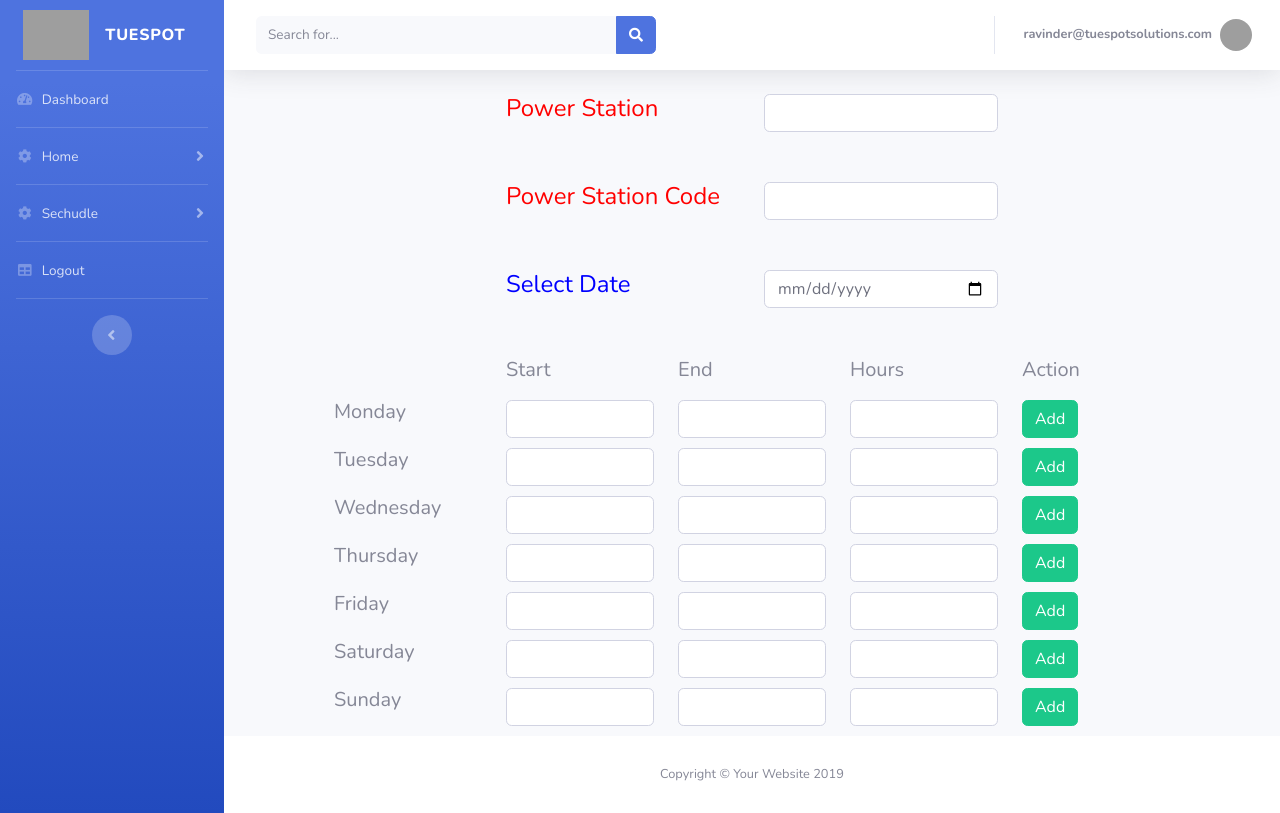
After one commit to vikaskumar1025/basicss, a PHP site: page /schedule.php in a window 1280 px wide. The commit adds this page. Run offline with PHP 8.4, Linux system fonts and the light colour scheme; a user stored in the database is signed in; grey boxes are pictures that could not be loaded.

Commit message:
added new file schedule.php

```diff
--- a/header.php
+++ b/header.php
@@ -80,6 +80,27 @@ extract($_SESSION);
 			  </div>
 			</div>
 		  </li>
+
+
+
+	<hr class="sidebar-divider my-0">
+    	<!-- Nav Item - Home  Menu -->
+    		  <li class="nav-item">
+    				<a class="nav-link collapsed" href="#" data-toggle="collapse" data-target="#ss" aria-expanded="true" aria-controls="home">
+    				  <i class="fas fa-fw fa-cog"></i>
+    				  <span>Sechudle</span>
+    				</a>
+    			<div id="ss" class="collapse" aria-labelledby="headingTwo" data-parent="#accordionSidebar">
+    			  <div class="bg-white py-2 collapse-inner rounded">
+    				<h6 class="collapse-header">Home :</h6>
+    				<a class="collapse-item" href="addschool.php">Add Sechulde</a>
+    				<a class="collapse-item" href="invoice.php">Generate Invoice</a>
+
+    			  </div>
+    			</div>
+    		  </li>
+
+
 
 <hr class="sidebar-divider my-0">
 		<!-- Nav Item - Logout -->
--- /dev/null
+++ b/schedule.php
@@ -0,0 +1,254 @@
+<?php include_once('header.php')  ?>
+
+
+<div class="container-fluid">
+               <div class="row">
+                    <div class="col-sm-3">
+                    </div>
+                    <div class="col-sm-3">
+                        <h4 style="color:red;">Power Station</h4>
+                    </div>
+                     <div class="col-sm-3">
+                          <input class="form-control" type="text" name="powerstation" />
+                     </div>
+               </div>
+               <div class="row">
+               </div>
+               <div class="row">
+               </div>
+               <div class="row">
+                              </div>
+                              <div class="row">
+                              </div>
+
+
+</div>
+
+
+<div class="container-fluid">
+               <div class="row">
+                    <div class="col-sm-3">
+                    </div>
+                    <div class="col-sm-3">
+                        <h4 style="color:red;">Power Station Code</h4>
+                    </div>
+                     <div class="col-sm-3">
+                          <input class="form-control" type="text" name="powerstationcode" />
+                     </div>
+               </div>
+               <div class="row">
+               </div>
+               <div class="row">
+               </div>
+               <div class="row">
+                              </div>
+                              <div class="row">
+                              </div>
+
+
+</div>
+
+
+<div class="container-fluid">
+               <div class="row">
+                    <div class="col-sm-3">
+                    </div>
+                    <div class="col-sm-3">
+                        <h4 style="color:blue;">Select Date</h4>
+                    </div>
+                     <div class="col-sm-3">
+                          <input class="form-control" type="date" name="date" />
+                     </div>
+               </div>
+               <div class="row">
+               </div>
+               <div class="row">
+               </div>
+               <div class="row">
+                              </div>
+                              <div class="row">
+                              </div>
+
+
+</div>
+
+<style>
+.row{
+    padding-bottom:10px !important;
+}
+</style>
+       <div class="container-fluid">
+               <div class="row">
+                    <div class="col-sm-1">
+                            <h5></h5>
+                    </div>
+                    <div class="col-sm-2">
+                                                <h5></h5>
+                                        </div>
+                    <div class="col-sm-2">
+                            <h5>Start</h5>
+                      </div>
+                    <div class="col-sm-2">
+                            <h5>End</h5>
+                    </div>
+                    <div class="col-sm-2">
+                             <h5>Hours</h5>
+                       </div>
+                       <div class="col-sm-2">
+                            <h5>Action</h5>
+                         </div>
+               </div>
+
+
+
+               <div class="row">
+                                   <div class="col-sm-1">
+                                           <h5></h5>
+                                   </div>
+                                   <div class="col-sm-2">
+                                                     <h5>Monday</h5>
+                                                       </div>
+                                   <div class="col-sm-2">
+                                           <input class="form-control" type="text" name="monday_start" />
+                                     </div>
+                                   <div class="col-sm-2">
+                                           <input class="form-control" type="text" name="monday_end" />
+                                   </div>
+                                   <div class="col-sm-2">
+                                            <input class="form-control" type="text" name="monday_hours" />
+                                      </div>
+                                      <div class="col-sm-2">
+                                           <input class="btn btn-success" type="submit" value="Add" name="monday_add" />
+                                        </div>
+                              </div>
+
+                              <div class="row">
+                                                                 <div class="col-sm-1">
+                                                                         <h5></h5>
+                                                                 </div>
+                                                                 <div class="col-sm-2">
+                                                                                   <h5>Tuesday</h5>
+                                                                                     </div>
+                                                                 <div class="col-sm-2">
+                                                                         <input class="form-control" type="text" name="tuesday_start" />
+                                                                   </div>
+                                                                 <div class="col-sm-2">
+                                                                         <input class="form-control" type="text" name="tuesday_end" />
+                                                                 </div>
+                                                                 <div class="col-sm-2">
+                                                                          <input class="form-control" type="text" name="tuesday_hours" />
+                                                                    </div>
+                                                                    <div class="col-sm-2">
+                                                                         <input class="btn btn-success" type="submit" value="Add" name="tuesday_add" />
+                                                                      </div>
+                                                            </div>
+
+                                                        <div class="row">
+                                                            <div class="col-sm-1">
+                                                                <h5></h5>
+                                                            </div>
+                                                            <div class="col-sm-2">
+                                                                <h5>Wednesday</h5>
+                                                            </div>
+                                                            <div class="col-sm-2">
+                                                                <input class="form-control" type="text" name="wednesday_start" />
+                                                            </div>
+                                                            <div class="col-sm-2">
+                                                                <input class="form-control" type="text" name="wednesday_end" />
+                                                            </div>
+                                                            <div class="col-sm-2">
+                                                                <input class="form-control" type="text" name="wednesday_hours" />
+                                                            </div>
+                                                            <div class="col-sm-2">
+                                                                <input class="btn btn-success" type="submit" value="Add" name="wednesday_add" />
+                                                            </div>
+                                                        </div>
+
+                                                        <div class="row">
+                                                            <div class="col-sm-1">
+                                                                <h5></h5>
+                                                            </div>
+                                                            <div class="col-sm-2">
+                                                                <h5>Thursday</h5>
+                                                            </div>
+                                                            <div class="col-sm-2">
+                                                                <input class="form-control" type="text" name="thursday_start" />
+                                                            </div>
+                                                            <div class="col-sm-2">
+                                                                <input class="form-control" type="text" name="thursday_end" />
+                                                            </div>
+                                                            <div class="col-sm-2">
+                                                                <input class="form-control" type="text" name="thursday_hours" />
+                                                            </div>
+                                                            <div class="col-sm-2">
+                                                                <input class="btn btn-success" type="submit" value="Add" name="thursday_add" />
+                                                            </div>
+                                                        </div>
+
+
+                                                        <div class="row">
+                                                            <div class="col-sm-1">
+                                                                <h5></h5>
+                                                            </div>
+                                                            <div class="col-sm-2">
+                                                                <h5>Friday</h5>
+                                                            </div>
+                                                            <div class="col-sm-2">
+                                                                <input class="form-control" type="text" name="friday_start" />
+                                                            </div>
+                                                            <div class="col-sm-2">
+                                                                <input class="form-control" type="text" name="friday_end" />
+                                                            </div>
+                                                            <div class="col-sm-2">
+                                                                <input class="form-control" type="text" name="friday_hours" />
+                                                            </div>
+                                                            <div class="col-sm-2">
+                                                                <input class="btn btn-success" type="submit" value="Add" name="friday_add" />
+                                                            </div>
+                                                        </div>
+
+                                                        <div class="row">
+                                                        	<div class="col-sm-1">
+                                                        		<h5></h5>
+                                                        	</div>
+                                                        	<div class="col-sm-2">
+                                                        		<h5>Saturday</h5>
+                                                        	</div>
+                                                        	<div class="col-sm-2">
+                                                        		<input class="form-control" type="text" name="saturday_start" />
+                                                        	</div>
+                                                        	<div class="col-sm-2">
+                                                        		<input class="form-control" type="text" name="saturday_end" />
+                                                        	</div>
+                                                        	<div class="col-sm-2">
+                                                        		<input class="form-control" type="text" name="saturday_hours" />
+                                                        	</div>
+                                                        	<div class="col-sm-2">
+                                                        		<input class="btn btn-success" type="submit" value="Add" name="saturday_add" />
+                                                        	</div>
+                                                        </div>
+
+                                                        <div class="row">
+                                                        	<div class="col-sm-1">
+                                                        		<h5></h5>
+                                                        	</div>
+                                                        	<div class="col-sm-2">
+                                                        		<h5>Sunday</h5>
+                                                        	</div>
+                                                        	<div class="col-sm-2">
+                                                        		<input class="form-control" type="text" name="sunday_start" />
+                                                        	</div>
+                                                        	<div class="col-sm-2">
+                                                        		<input class="form-control" type="text" name="sunday_end" />
+                                                        	</div>
+                                                        	<div class="col-sm-2">
+                                                        		<input class="form-control" type="text" name="sunday_hours" />
+                                                        	</div>
+                                                        	<div class="col-sm-2">
+                                                        		<input class="btn btn-success" type="submit" value="Add" name="sunday_add" />
+                                                        	</div>
+                                                        </div>
+       	</div>
+
+        <!-- /.container-fluid -->
+ <?php include_once('footer.php')  ?>
```
